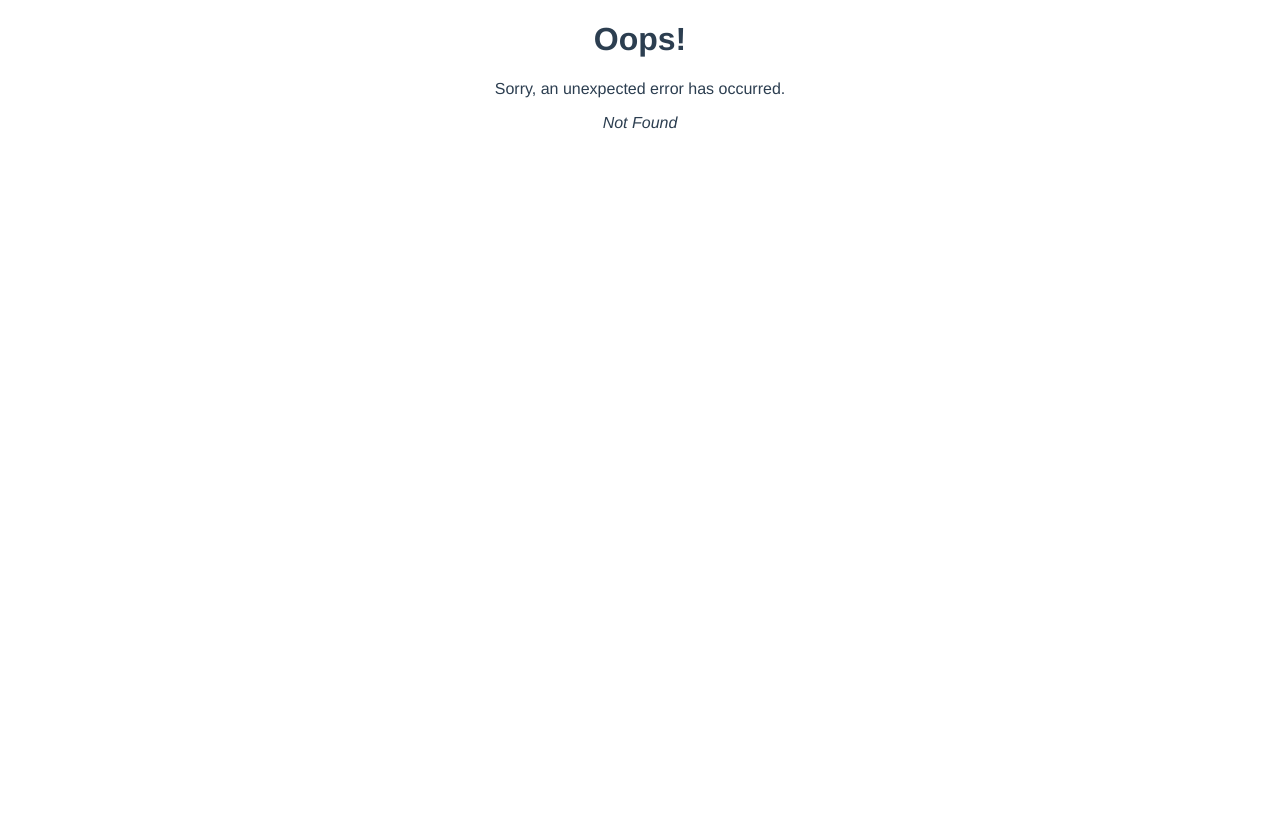
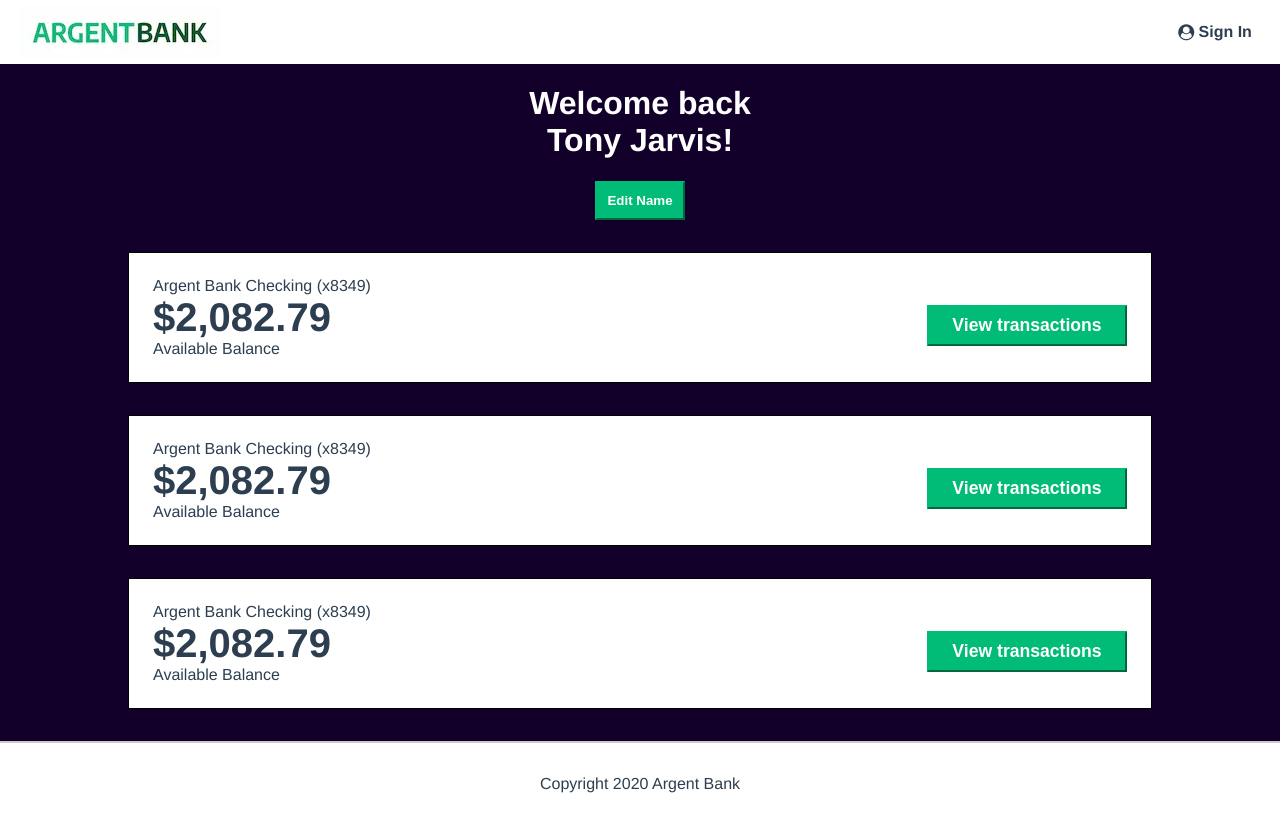
Before and after one commit to Xaarty/projet11, a React (Vite) app in the folder Bank/: page /user in a window 1280 px wide. Before the commit this address had no page. Built offline with nearby package versions, Linux system fonts and the light colour scheme.

Commit message:
Implantation basic react user

```diff
--- a/Bank/package.json
+++ b/Bank/package.json
@@ -12,7 +12,8 @@
   "dependencies": {
     "@reduxjs/toolkit": "^2.2.3",
     "react": "^18.2.0",
-    "react-dom": "^18.2.0"
+    "react-dom": "^18.2.0",
+    "react-redux": "^9.1.1"
   },
   "devDependencies": {
     "@types/react": "^18.2.66",
--- /dev/null
+++ b/Bank/src/components/Balance-card.jsx
@@ -0,0 +1,14 @@
+export default function Balance () {
+    return (
+        <section className="account">
+        <div className="account-content-wrapper">
+          <h3 className="account-title">Argent Bank Checking (x8349)</h3>
+          <p className="account-amount">$2,082.79</p>
+          <p className="account-amount-description">Available Balance</p>
+        </div>
+        <div className="account-content-wrapper cta">
+          <button className="transaction-button">View transactions</button>
+        </div>
+      </section>
+    )
+}
--- /dev/null
+++ b/Bank/src/components/button.jsx
@@ -0,0 +1,5 @@
+export default function Button() {
+    return (
+        <input type="submit" name="button" value="Sign In" className="sign-in-button" />
+    )
+}
--- a/Bank/src/components/form.jsx
+++ b/Bank/src/components/form.jsx
@@ -1,3 +1,5 @@
+import Button from "./button"
+
 export default function Form () {
     return (
         <form>
@@ -13,7 +15,7 @@ export default function Form () {
             <input type="checkbox" id="remember-me" /><label htmlFor="remember-me"
               >Remember me</label>
           </div>
-          <input type="submit" name="button" value="Sign In" className="sign-in-button" />
+          <Button />
 
         </form>
     )
--- a/Bank/src/main.jsx
+++ b/Bank/src/main.jsx
@@ -4,6 +4,7 @@ import Root from "./routes/root";
 import ErrorPage from "./error-page";
 import Home from "./routes/home";
 import SignIn from "./routes/sign-in";
+import User from "./routes/user";
 
 import {
   createBrowserRouter,
@@ -24,6 +25,9 @@ const router = createBrowserRouter([
       },{
         path: "/sign-in",
         element: <SignIn />
+      },{
+        path: "/user",
+        element: <User />
       },
     ],
   },
--- /dev/null
+++ b/Bank/src/routes/user.jsx
@@ -0,0 +1,16 @@
+import Button from "../components/button"
+import Balance from "../components/Balance-card"
+
+export default function User() {
+    return (
+        <section className="main bg-dark">
+            <div className="header">
+                <h1>Welcome back<br />Tony Jarvis!</h1>
+                <button className="edit-button">Edit Name</button>
+            </div>
+            <Balance />
+            <Balance />
+            <Balance />
+        </section>
+    )
+}
--- /dev/null
+++ b/Bank/src/store.js
@@ -0,0 +1 @@
+import {createStore} from 'react-reduxux';
--- a/Bank/src/styles/main.scss
+++ b/Bank/src/styles/main.scss
@@ -4,6 +4,8 @@
 @import "./layout/footer.scss";
 @import "./pages/homepage.scss";
 @import "./pages/sign-in.scss";
+@import "./pages/user.scss";
+
 html {
   font-family: Avenir, Helvetica, Arial, sans-serif;
   -webkit-font-smoothing: antialiased;
--- /dev/null
+++ b/Bank/src/styles/pages/user.scss
@@ -0,0 +1,81 @@
+.header {
+    color: #fff;
+    margin-bottom: 2rem;
+    h1 {
+        font-size: 2em;
+        margin-block-start: 0.67em;
+        margin-block-end: 0.67em;
+    }
+
+    .edit-button {
+        border-color: #00bc77;
+        background-color: #00bc77;
+        color: #fff;
+        font-weight: bold;
+        padding: 10px;
+      }
+}
+
+.account {
+    display: flex;
+    justify-content: space-between;
+    align-items: center;
+    border: 1px solid black;
+    background-color: #fff;
+    width: 80%;
+    margin: 0 auto;
+    flex-direction: column;
+    padding: 1.5rem;
+    box-sizing: border-box;
+    text-align: left;
+    margin-bottom: 2rem;
+
+    @include midscreen {
+        flex-direction: row;
+    }
+
+    .account-content-wrapper {
+        width: 100%;
+        flex: 1;
+
+        .account-title {
+            margin: 0;
+            padding: 0;
+            font-size: 1rem;
+            font-weight: normal;
+        }
+
+        .account-amount {
+            margin: 0;
+            font-size: 2.5rem;
+            font-weight: bold;
+        }
+
+        .account-amount-description {
+            margin: 0;
+        }
+
+        .transaction-button {
+            display: block;
+            width: 100%;
+            padding: 8px;
+            font-size: 1.1rem;
+            font-weight: bold;
+            margin-top: 1rem;
+            border-color: #00bc77;
+            background-color: #00bc77;
+            color: #fff;
+
+            @include midscreen {
+                width: 200px;
+            }
+        }
+
+    }
+}
+
+.account-content-wrapper.cta {
+    @include midscreen {
+        flex: 0;
+    }
+  }
```
Also changed, not shown: 1 other file (tests, documents, lock files or other folders).
